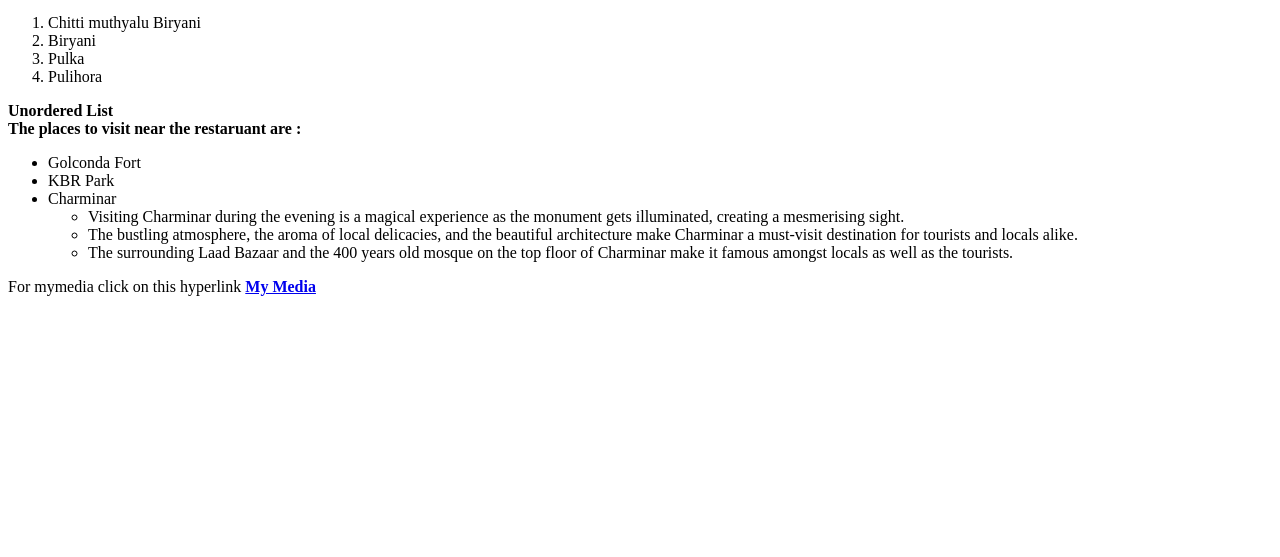
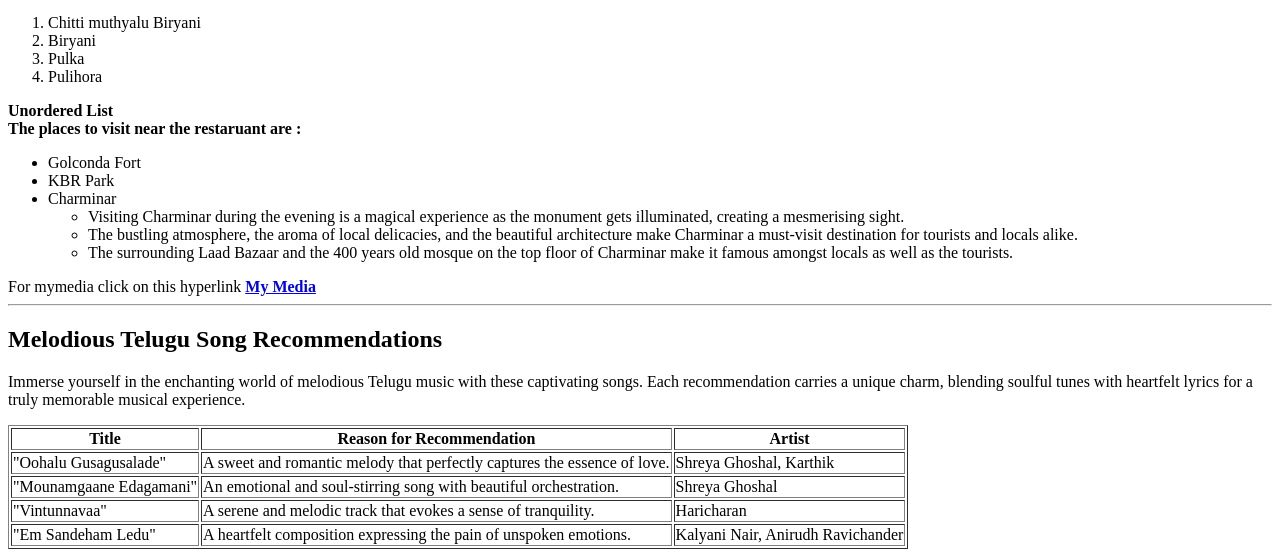
Before and after one commit to 44-563-Web-Apps-S24/44563-webapps-s24-assignment3-sricheekati, a plain HTML site: page index.html in a window 1280 px wide. Shown: the part 274-831 px from the top of the page. Before the commit the page ends 800 px from the top, so only its background shows below. Drawn offline with Linux system fonts and the light colour scheme.

Commit message:
Update index.html

```diff
--- a/index.html
+++ b/index.html
@@ -34,6 +34,42 @@
     </ul>
 </ul>
 For mymedia click on this hyperlink <a href="mymedia.html"><b>My Media</b></a>
+<hr>
 
+    <h2>Melodious Telugu Song Recommendations</h2>
+    <p>
+      Immerse yourself in the enchanting world of melodious Telugu music with these captivating songs. Each recommendation carries a unique charm, blending soulful tunes with heartfelt lyrics for a truly memorable musical experience.
+    </p>
+    <table border="1" style="color: #000;height: auto;width: auto;">
+      <thead>
+        <tr>
+          <th>Title</th>
+          <th>Reason for Recommendation</th>
+          <th>Artist</th>
+        </tr>
+      </thead>
+      <tbody>
+        <tr>
+          <td>"Oohalu Gusagusalade"</td>
+          <td>A sweet and romantic melody that perfectly captures the essence of love.</td>
+          <td>Shreya Ghoshal, Karthik</td>
+        </tr>
+        <tr>
+          <td>"Mounamgaane Edagamani"</td>
+          <td>An emotional and soul-stirring song with beautiful orchestration.</td>
+          <td>Shreya Ghoshal</td>
+        </tr>
+        <tr>
+          <td>"Vintunnavaa"</td>
+          <td>A serene and melodic track that evokes a sense of tranquility.</td>
+          <td>Haricharan</td>
+        </tr>
+        <tr>
+          <td>"Em Sandeham Ledu"</td>
+          <td>A heartfelt composition expressing the pain of unspoken emotions.</td>
+          <td>Kalyani Nair, Anirudh Ravichander</td>
+        </tr>
+      </tbody>
+    </table>
     </body>
 </html>
```
